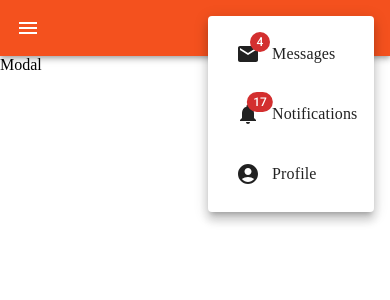
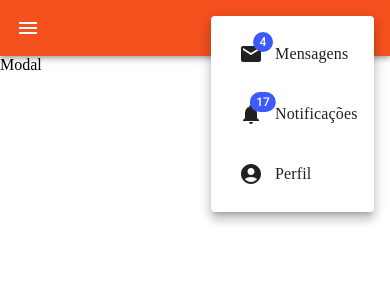
Before and after one commit to matheus-araujo-cunha/capstone, a React (Create React App) app: page / in a window 390 px wide. Both pictures are taken after a click on the button 350 px from the left and 28 px from the top of the page. Shown: the top 300 px of the page. Built offline with nearby package versions, Linux system fonts and the light colour scheme; a web font is replaced by a local one.

Commit message:
feat: change MobileMenu text

```diff
--- a/src/components/Header/MobileMenu.tsx
+++ b/src/components/Header/MobileMenu.tsx
@@ -38,11 +38,11 @@ const MobileMenu = ({
     >
       <MenuItem>
         <IconButton size="large" aria-label="show 4 new mails" color="inherit">
-          <Badge badgeContent={4} color="error">
+          <Badge badgeContent={4} color="secondary">
             <MailIcon />
           </Badge>
         </IconButton>
-        <p>Messages</p>
+        <p>Mensagens</p>
       </MenuItem>
       <MenuItem>
         <IconButton
@@ -50,23 +50,23 @@ const MobileMenu = ({
           aria-label="show 17 new notifications"
           color="inherit"
         >
-          <Badge badgeContent={17} color="error">
+          <Badge badgeContent={17} color="secondary">
             <NotificationsIcon />
           </Badge>
         </IconButton>
-        <p>Notifications</p>
+        <p>Notificações</p>
       </MenuItem>
       <MenuItem onClick={handleProfileMenuOpen}>
         <IconButton
           size="large"
           aria-label="account of current user"
-          aria-controls="primary-search-account-menu"
+          aria-controls="account-menu"
           aria-haspopup="true"
           color="inherit"
         >
           <AccountCircle />
         </IconButton>
-        <p>Profile</p>
+        <p>Perfil</p>
       </MenuItem>
     </Menu>
   );
```
